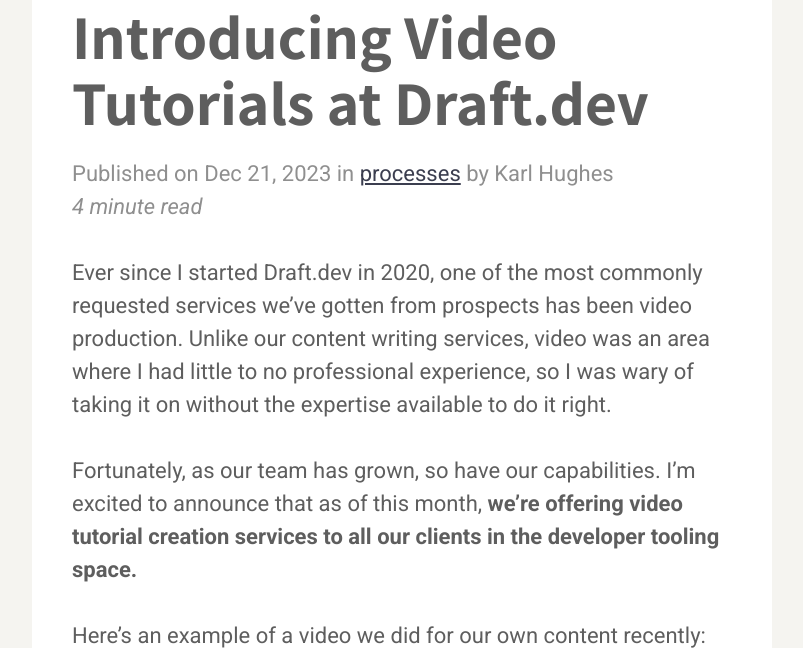
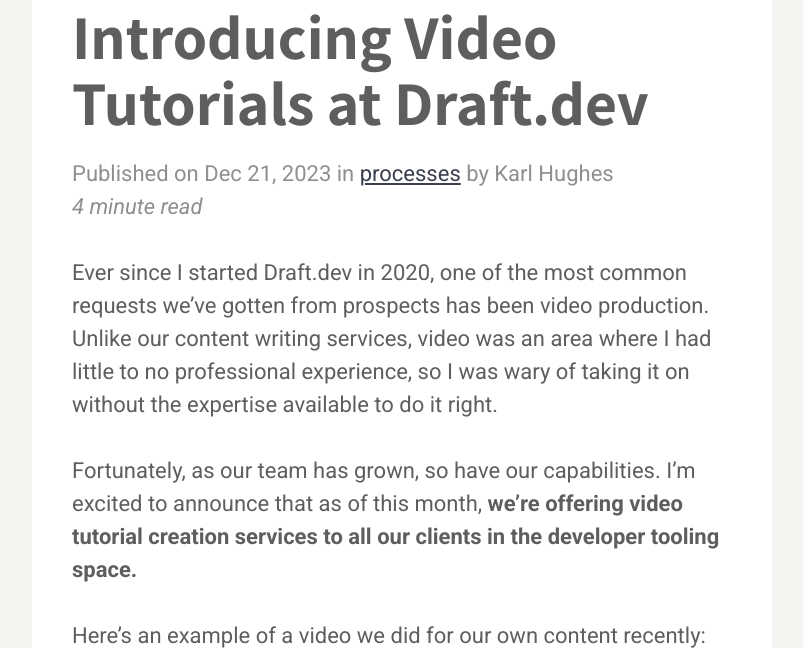
Before and after one commit to karllhughes/learn, a Jekyll site: the page built from _posts/2023-12-21-introducing-video-tutorials-at-draft-dev.md, in a window 1280 px wide and 900 px high, scrolled down 662 px, cut to the strip 0-648 px from the top of the window. Shown: the whole strip, without its empty margins (238-1041 px from the left). Built offline with Jekyll 4.4.1, drawn with Linux system fonts in a browser that asks for light colours; a script that is not in the unit is left out.

Commit message:
Update Posts “2023-12-21-introducing-video-tutorials-at-draft-dev”

```diff
--- a/_posts/2023-12-21-introducing-video-tutorials-at-draft-dev.md
+++ b/_posts/2023-12-21-introducing-video-tutorials-at-draft-dev.md
@@ -9,7 +9,7 @@
 date: 2023-12-21T19:50:38.155Z
 img: /assets/posts/3258_draftdev_what-is-developer-experience_1200x2280_option-2.png
 ---
-E﻿ver since I started Draft.dev in 2020, one of the most commonly requested services we've gotten from prospects has been video production. Unlike our content writing services, video was an area where I had little to no professional experience, so I was wary of taking it on without the expertise available to do it right.
+E﻿ver since I started Draft.dev in 2020, one of the most common requests we've gotten from prospects has been video production. Unlike our content writing services, video was an area where I had little to no professional experience, so I was wary of taking it on without the expertise available to do it right.
 
 F﻿ortunately, as our team has grown, so have our capabilities. I'm excited to announce that as of this month, **we're offering video tutorial creation services to all our clients in the developer tooling space.**
 
```
